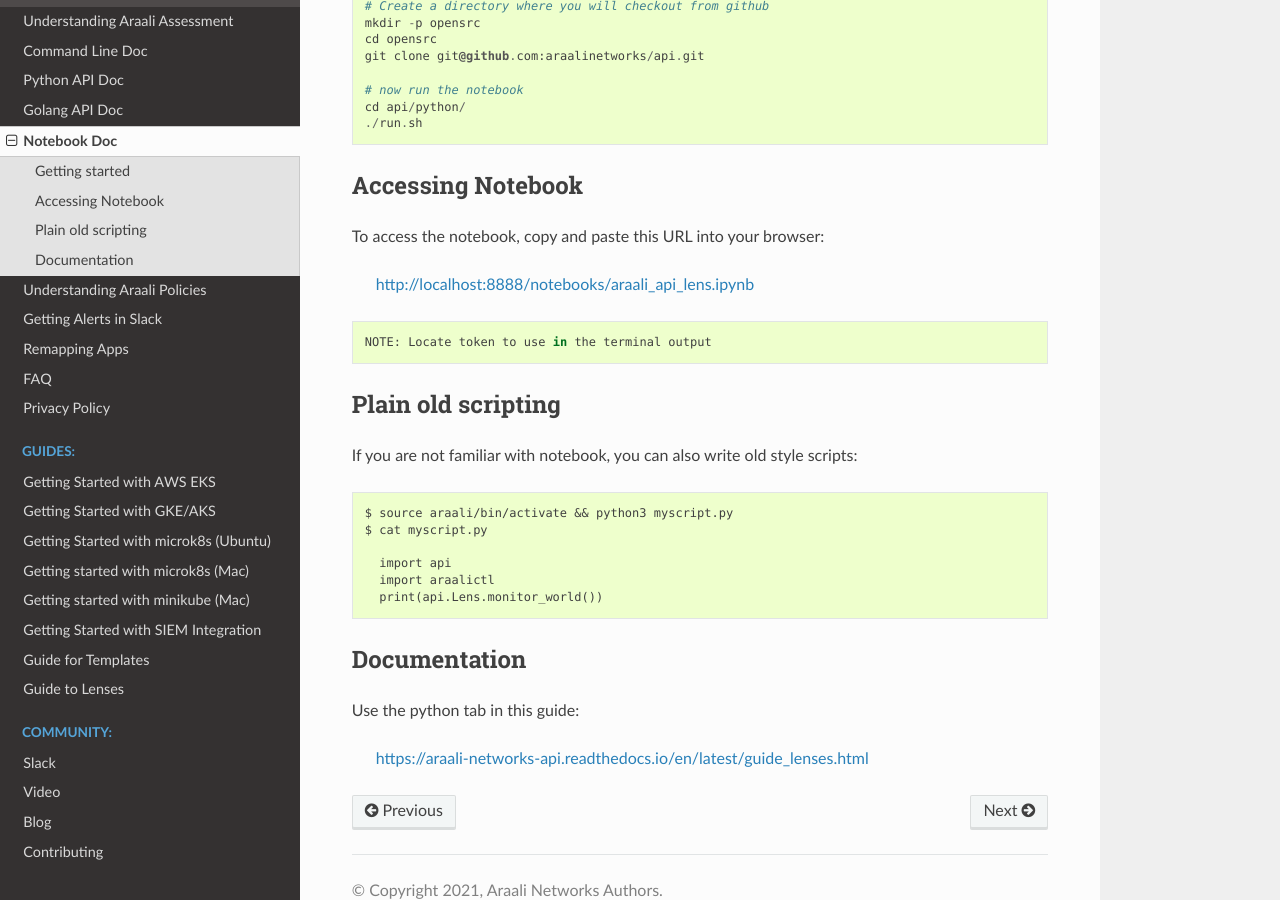
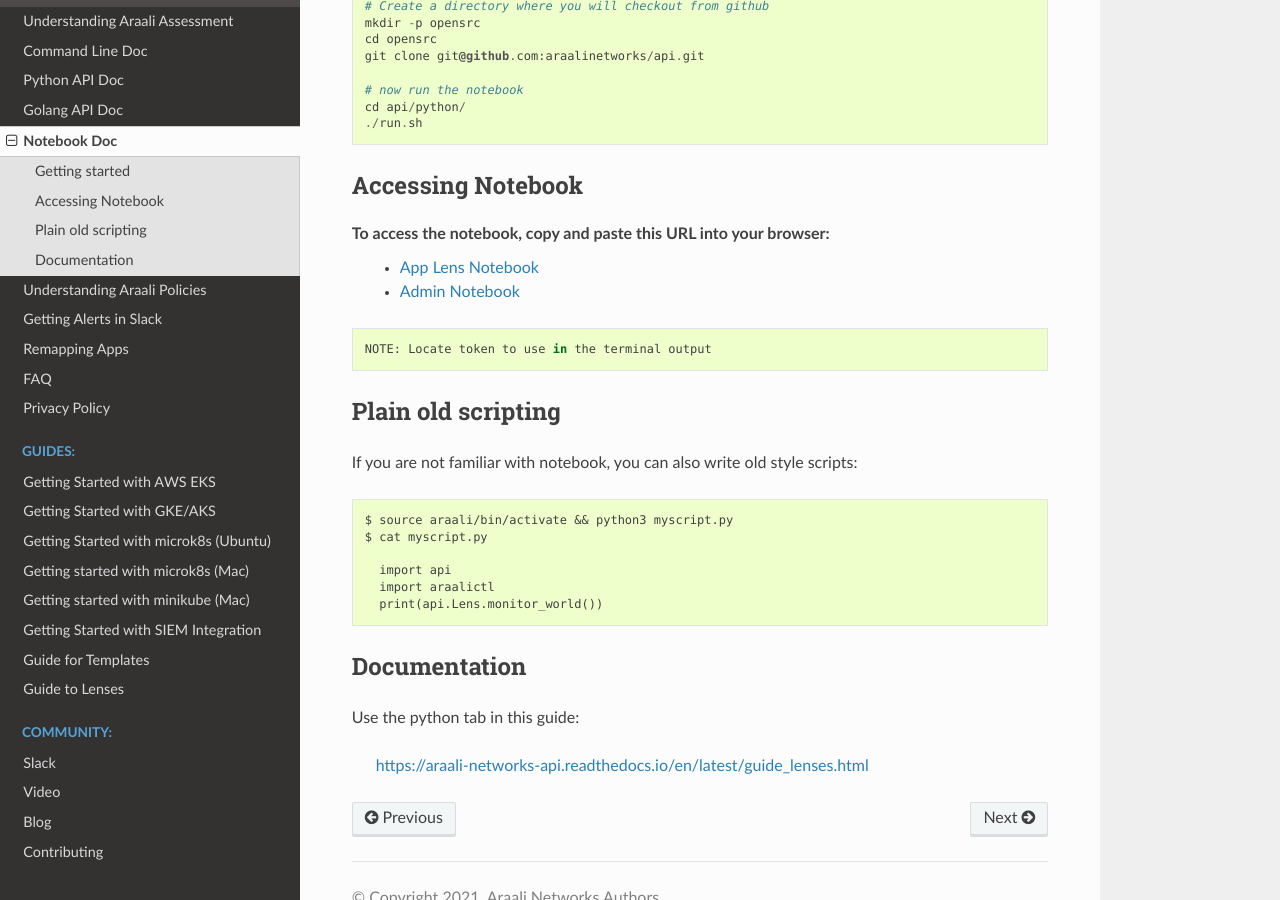
Before and after one commit to araalinetworks/api, a Sphinx documentation site: the page built from doc/source/araalictlnotebook.rst, in a window 1280 px wide and 900 px high, scrolled down 471 px. Built offline with Sphinx 7.4.7 and the Read the Docs theme 2.0.0, drawn with Linux system fonts in a browser that asks for light colours.

Commit message:
added admin notebook

```diff
--- a/doc/source/araalictlnotebook.rst
+++ b/doc/source/araalictlnotebook.rst
@@ -27,8 +27,8 @@ In a terminal::
 Accessing Notebook
 ------------------
 To access the notebook, copy and paste this URL into your browser:
-
-        http://localhost:8888/notebooks/araali_api_lens.ipynb
+ * `App Lens Notebook <http://localhost:8888/notebooks/araali_api_lens.ipynb>`_
+ * `Admin Notebook <http://localhost:8888/notebooks/araali_api_admin.ipynb>`_
 
 ::
 
```
